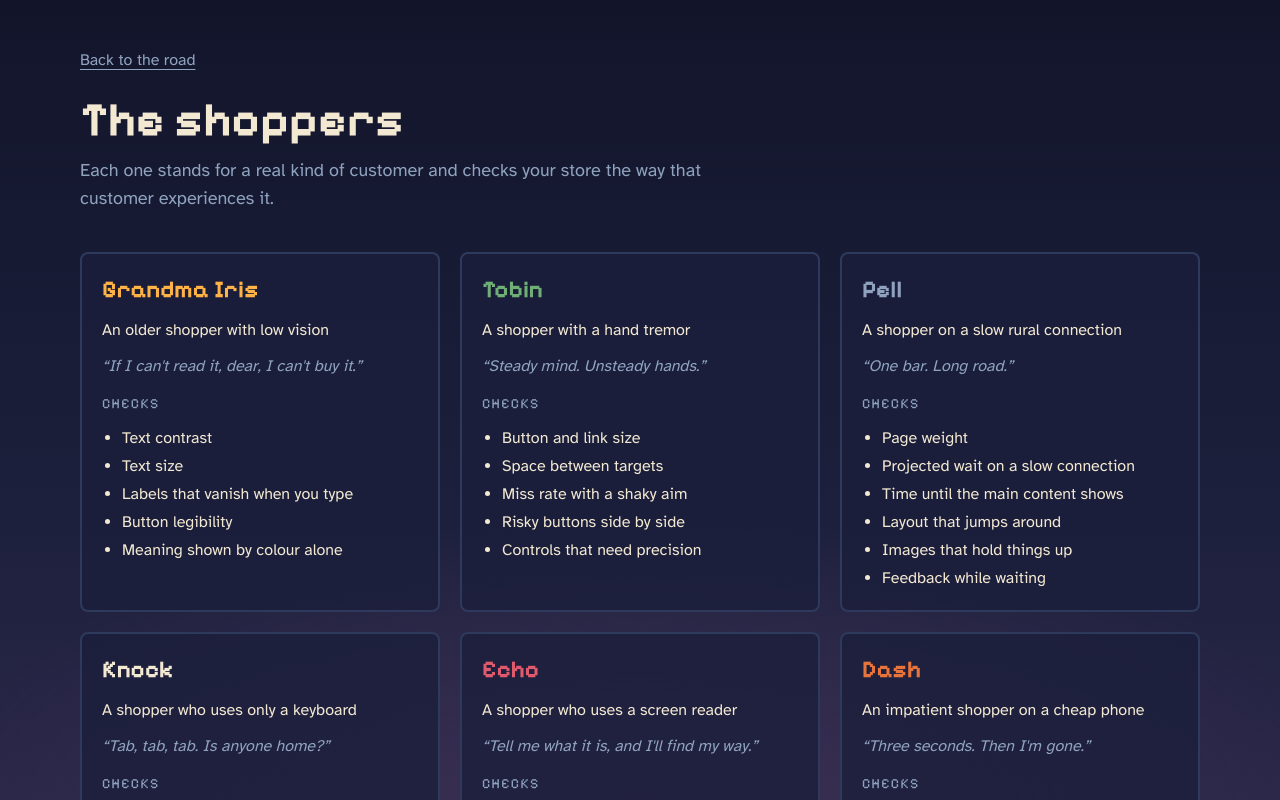
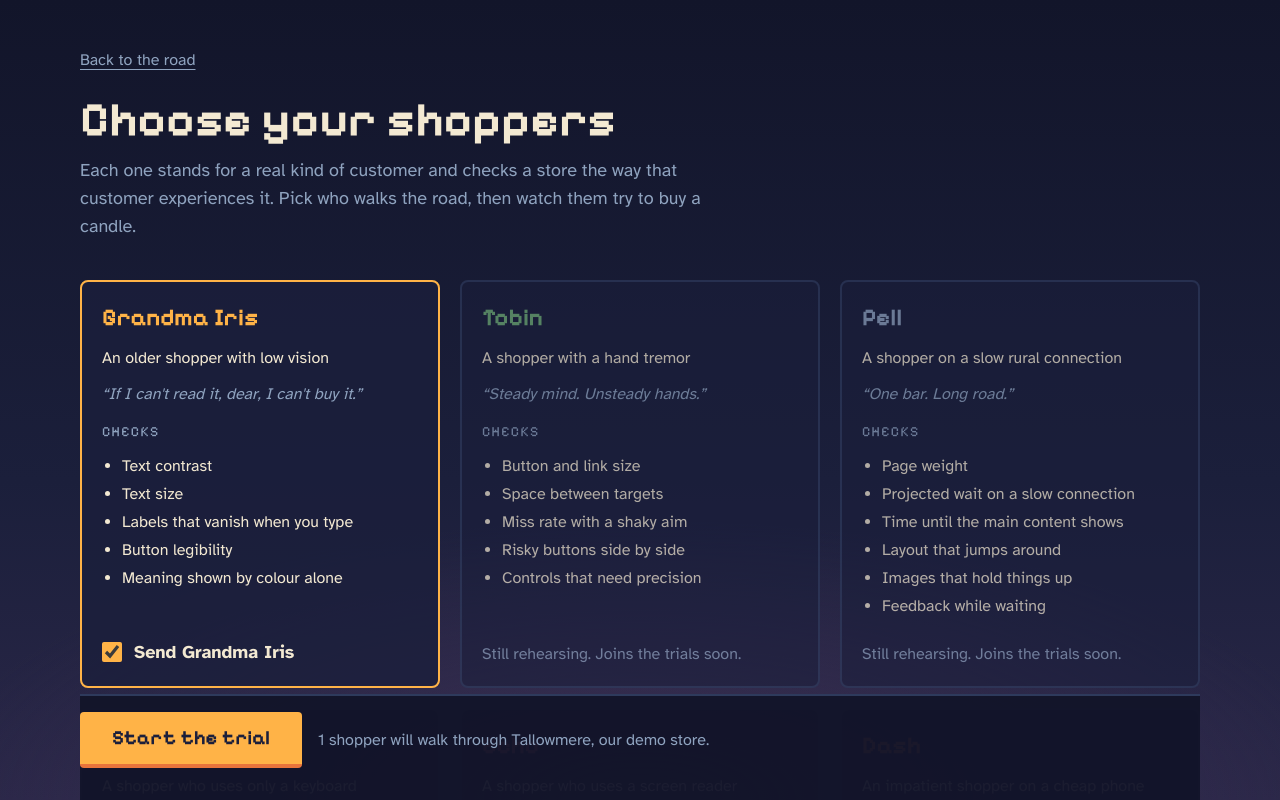
Before and after one commit to FaatehHaneef/Sentinel, a Next.js app: page /lobby in a window 1280 px wide. Shown: the top 800 px of the page. Built offline with nearby package versions, Linux system fonts and the light colour scheme.

Commit message:
feat(ui): pick shoppers in the lobby and start a trial
Characters that are not built yet are shown but cannot be sent.

Co-Authored-By: Claude Fable 5.2 <noreply@anthropic.com>

```diff
--- a/app/lobby/page.tsx
+++ b/app/lobby/page.tsx
@@ -1,37 +1,10 @@
 import type { Metadata } from "next";
 import Link from "next/link";
-import { CAST, type Character } from "@/lib/cast";
+import { PartyPicker } from "@/components/sentinel/PartyPicker";
 
 export const metadata: Metadata = {
   title: "The shoppers | Sentinel",
 };
-
-const ACCENT_TEXT: Record<Character["accent"], string> = {
-  amber: "text-amber",
-  ember: "text-ember",
-  moss: "text-moss",
-  mist: "text-mist",
-  rose: "text-rose",
-  parchment: "text-parchment",
-};
-
-function CharacterCard({ character }: { character: Character }) {
-  return (
-    <li className="flex flex-col gap-3 rounded-lg border-2 border-slate bg-indigo/80 p-5">
-      <h2 className={`font-display text-2xl font-bold ${ACCENT_TEXT[character.accent]}`}>
-        {character.name}
-      </h2>
-      <p className="text-parchment">{character.represents}</p>
-      <p className="text-mist italic">&ldquo;{character.motto}&rdquo;</p>
-      <h3 className="font-display mt-1 text-sm uppercase tracking-widest text-mist">Checks</h3>
-      <ul className="list-disc space-y-1 pl-5 text-parchment">
-        {character.checks.map((check) => (
-          <li key={check}>{check}</li>
-        ))}
-      </ul>
-    </li>
-  );
-}
 
 export default function LobbyPage() {
   return (
@@ -40,17 +13,13 @@ export default function LobbyPage() {
         Back to the road
       </Link>
       <h1 className="font-display mt-6 text-4xl font-bold text-parchment sm:text-5xl">
-        The shoppers
+        Choose your shoppers
       </h1>
       <p className="mt-3 max-w-2xl text-lg text-mist">
-        Each one stands for a real kind of customer and checks your store the way that customer
-        experiences it.
+        Each one stands for a real kind of customer and checks a store the way that customer
+        experiences it. Pick who walks the road, then watch them try to buy a candle.
       </p>
-      <ul className="mt-10 grid gap-5 sm:grid-cols-2 lg:grid-cols-3">
-        {CAST.map((character) => (
-          <CharacterCard key={character.id} character={character} />
-        ))}
-      </ul>
+      <PartyPicker />
     </main>
   );
 }
--- /dev/null
+++ b/components/sentinel/PartyPicker.tsx
@@ -0,0 +1,117 @@
+"use client";
+
+import { useState } from "react";
+import { CAST, type Character, type CharacterId } from "@/lib/cast";
+
+const ACCENT_TEXT: Record<Character["accent"], string> = {
+  amber: "text-amber",
+  ember: "text-ember",
+  moss: "text-moss",
+  mist: "text-mist",
+  rose: "text-rose",
+  parchment: "text-parchment",
+};
+
+/** Starts a trial on the demo store with the chosen shoppers. */
+async function startTrial(party: CharacterId[]): Promise<string> {
+  const response = await fetch("/api/runs", {
+    method: "POST",
+    headers: { "Content-Type": "application/json" },
+    body: JSON.stringify({ party }),
+  });
+  const data = (await response.json()) as { startUrl?: string; error?: string };
+  if (!response.ok || !data.startUrl) throw new Error(data.error ?? "The trial could not start.");
+  return data.startUrl;
+}
+
+export function PartyPicker() {
+  const ready = CAST.filter((character) => character.ready).map((character) => character.id);
+  const [party, setParty] = useState<CharacterId[]>(ready.slice(0, 1));
+  const [starting, setStarting] = useState(false);
+  const [error, setError] = useState("");
+
+  function toggle(id: CharacterId) {
+    setParty((current) =>
+      current.includes(id) ? current.filter((entry) => entry !== id) : [...current, id],
+    );
+  }
+
+  async function start() {
+    setStarting(true);
+    setError("");
+    try {
+      // Keep the party in cast order, whatever order it was picked in.
+      const ordered = CAST.map((character) => character.id).filter((id) => party.includes(id));
+      window.location.assign(await startTrial(ordered));
+    } catch (problem) {
+      setError(problem instanceof Error ? problem.message : "The trial could not start.");
+      setStarting(false);
+    }
+  }
+
+  return (
+    <>
+      <ul className="mt-10 grid gap-5 sm:grid-cols-2 lg:grid-cols-3">
+        {CAST.map((character) => {
+          const chosen = party.includes(character.id);
+          return (
+            <li
+              key={character.id}
+              className={`flex flex-col gap-3 rounded-lg border-2 bg-indigo/80 p-5 ${
+                chosen ? "border-amber" : "border-slate"
+              } ${character.ready ? "" : "opacity-70"}`}
+            >
+              <h2 className={`font-display text-2xl font-bold ${ACCENT_TEXT[character.accent]}`}>
+                {character.name}
+              </h2>
+              <p className="text-parchment">{character.represents}</p>
+              <p className="text-mist italic">&ldquo;{character.motto}&rdquo;</p>
+              <h3 className="font-display mt-1 text-sm uppercase tracking-widest text-mist">
+                Checks
+              </h3>
+              <ul className="list-disc space-y-1 pl-5 text-parchment">
+                {character.checks.map((check) => (
+                  <li key={check}>{check}</li>
+                ))}
+              </ul>
+              <div className="mt-auto pt-3">
+                {character.ready ? (
+                  <label className="flex cursor-pointer items-center gap-3 text-lg font-bold text-parchment">
+                    <input
+                      type="checkbox"
+                      checked={chosen}
+                      onChange={() => toggle(character.id)}
+                      className="h-5 w-5 accent-amber"
+                    />
+                    Send {character.name}
+                  </label>
+                ) : (
+                  <p className="text-mist">Still rehearsing. Joins the trials soon.</p>
+                )}
+              </div>
+            </li>
+          );
+        })}
+      </ul>
+
+      <div className="sticky bottom-0 mt-8 flex flex-wrap items-center gap-4 border-t-2 border-slate bg-night/95 py-4">
+        <button
+          type="button"
+          onClick={start}
+          disabled={party.length === 0 || starting}
+          className="font-display rounded border-b-4 border-ember bg-amber px-8 py-3 text-xl font-bold text-indigo disabled:opacity-50"
+        >
+          {starting ? "Opening the road…" : "Start the trial"}
+        </button>
+        <p className="text-mist">
+          {party.length === 0
+            ? "Choose at least one shopper."
+            : `${party.length} ${party.length === 1 ? "shopper" : "shoppers"} will walk through Tallowmere, our demo store.`}
+        </p>
+        <p role="alert" className="w-full font-bold text-rose">
+          {error}
+        </p>
+      </div>
+    </>
+  );
+}
```
